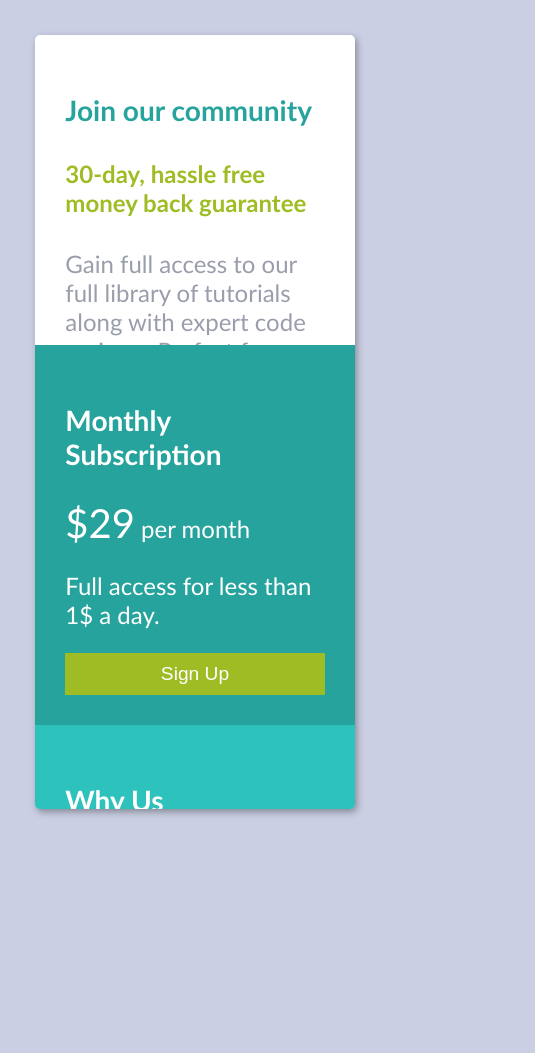
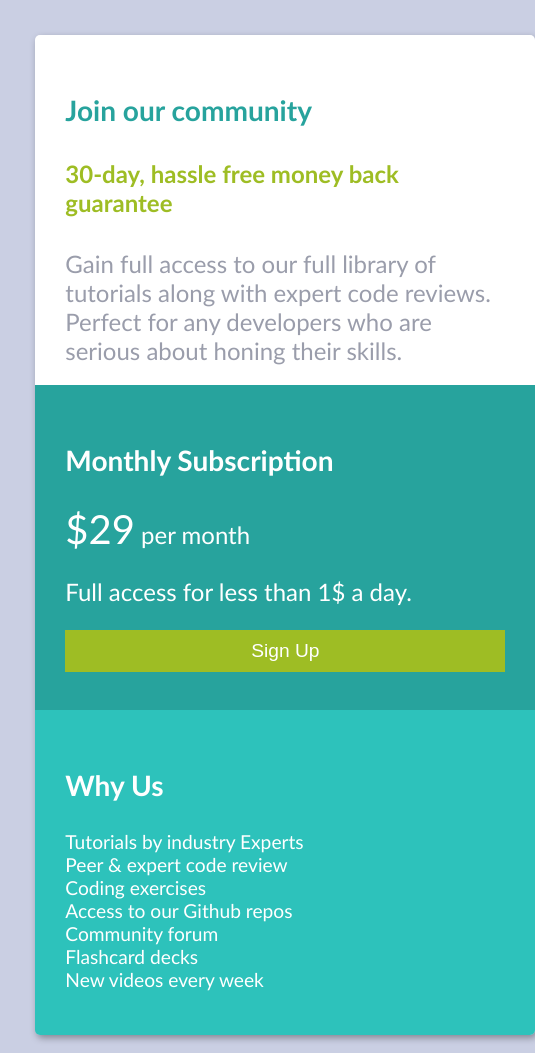
Before and after one commit to Daniel-Karongo/Pricing-Card, a plain HTML site: page index.html in a window 390 px wide. Shown: the whole page, 535 px wide, since content can reach past the window. Before the commit the page ends 844 px from the top, so only its background shows below. Drawn offline with Linux system fonts and the light colour scheme.

Commit message:
styles.css

```diff
--- a/styles.css
+++ b/styles.css
@@ -10,8 +10,8 @@ body{
 }
 
 .outer-container{
-  width: 80%;
-  height: auto;
+  width: 800px;
+  height: 500px;
   box-shadow: 2px 3px 7px 0px rgba(0,0,0,0.35);
   border-radius: 5px;
   overflow: hidden;
@@ -98,21 +98,21 @@ ul{
   font-size: 0.9rem;
  }
 
-@media (max-width: 750px) {
+@media (max-width: 950px) {
 
   .outer-container{
-    height: auto;
-    width: 100%;
+    height: 1000px;
+    width: 500px;
   }
 
   .top-outer-container {
     width: 100%;
-    height: 40%;
+    height: 350px;
   }
 
   .bottom-outer-container {
     width: 100%;
-    height: 60%;
+    height: 650px;
   }
 
   .bottom-outer-container{
```
